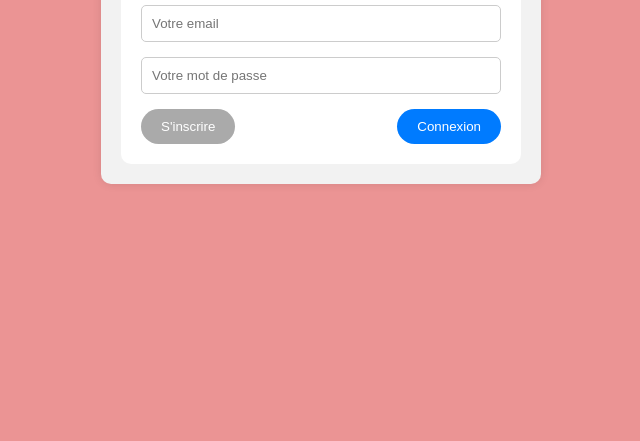
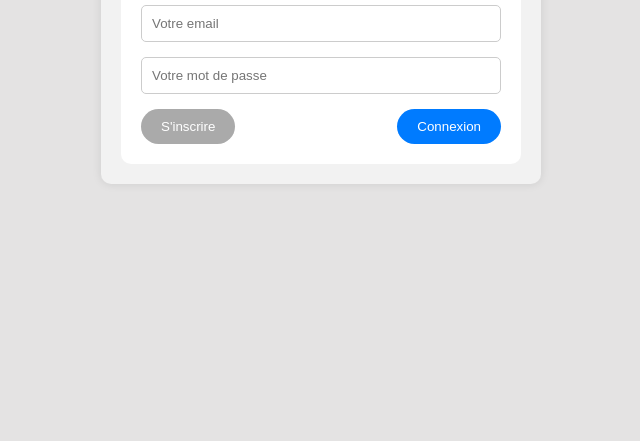
Before and after one commit to Kirimdr/ai16, a plain HTML site: page connexion.html in a window 1280 px wide. Shown: the part 359-800 px from the top of the page, without its empty margins (319-959 px from the left). Drawn offline with Linux system fonts and the light colour scheme.

Commit message:
first commit

```diff
--- a/style_connexion.css
+++ b/style_connexion.css
@@ -4,7 +4,7 @@ body {
     margin: 0;
     padding: 0;
     font-family: Arial, sans-serif;
-    background-color: #eb9494;
+    background-color: #e4e3e3;
     display: flex;
     justify-content: center;
     align-items: center;
```
